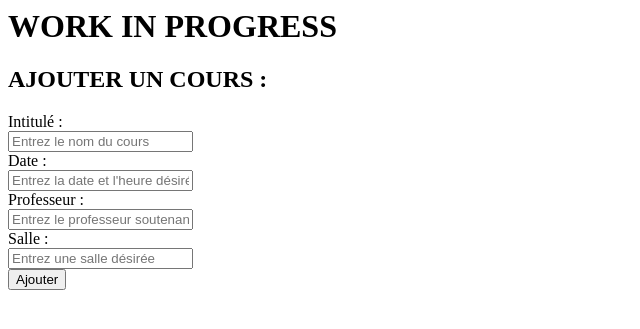
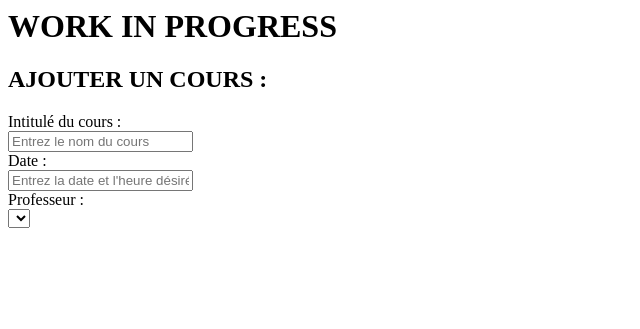
Before and after one commit to DanielLeThug/Projet-Architecture, a PHP site: page /Views/AddLesson_V.php in a window 1280 px wide. Shown: the top 329 px of the page, without its empty margins (0-640 px from the left). Run offline with PHP 8.4, Linux system fonts and the light colour scheme; lists and menus that the app fills with data are empty.

Commit message:
On fait des trucs en php et ça marche
todo : add lesson et view lesson

```diff
--- a/Controllers/Controller.php
+++ b/Controllers/Controller.php
@@ -46,6 +46,7 @@ class Controller {
 			require_once("./Views/Bandeau2C_V.php");
 		}
         require_once("./Views/$viewName.php");
+        static::onLoad();
 		require_once("./Views/Footer_V.php");
         static::doSomething();
     }
--- a/Controllers/ViewLesson_C.php
+++ b/Controllers/ViewLesson_C.php
@@ -3,7 +3,7 @@
 class ViewLesson_C extends Controller {
 
     public static function doSomething() {
-
+		ViewLesson_M::listLesson();
     }
 
 }
--- a/Views/AddLesson_V.php
+++ b/Views/AddLesson_V.php
@@ -2,7 +2,7 @@
 		<h2>AJOUTER UN COURS :</h2>
         <form class="form-horizontal" action="add_lesson" method="post">
             <div class="form-group">
-                <label class="control-label col-sm-2" for="intitule">Intitulé :</label>
+                <label class="control-label col-sm-2" for="intitule">Intitulé du cours :</label>
                 <div class="col-sm-10">
                     <input type="text" class="form-control" id="intitule" placeholder="Entrez le nom du cours" name="intitule">
                 </div>
@@ -16,20 +16,4 @@
             <div class="form-group">
                 <label class="control-label col-sm-2" for="professeur">Professeur :</label>
                 <div class="col-sm-10">
-                    <input type="email" class="form-control" id="professeur" placeholder="Entrez le professeur soutenant le cours" name="professeur">
-                </div>
-            </div>
-            <div class="form-group">
-                <label class="control-label col-sm-2" for="salle">Salle :</label>
-                <div class="col-sm-10">
-                    <input type="text" class="form-control" id="salle" placeholder="Entrez une salle désirée" name="salle">
-                </div>
-            </div>
-            <div class="form-group">
-                <div class="col-sm-offset-2 col-sm-10">
-                    <button type="submit" class="btn btn-default" name="addlesson">Ajouter</button>
-                </div>
-            </div>
-        </form>
-
-    </div>
+                    <select class="form-control" id="professeur" name="professeur">
```
Also changed, not shown: Controllers/AddLesson_C.php (+10 -0 lines), Models/AddLesson_M.php (+8 -3 lines), Models/ViewLesson_M.php (+7 -1 lines), Views/AddLesson2_V.php (added, +17 -0 lines).
